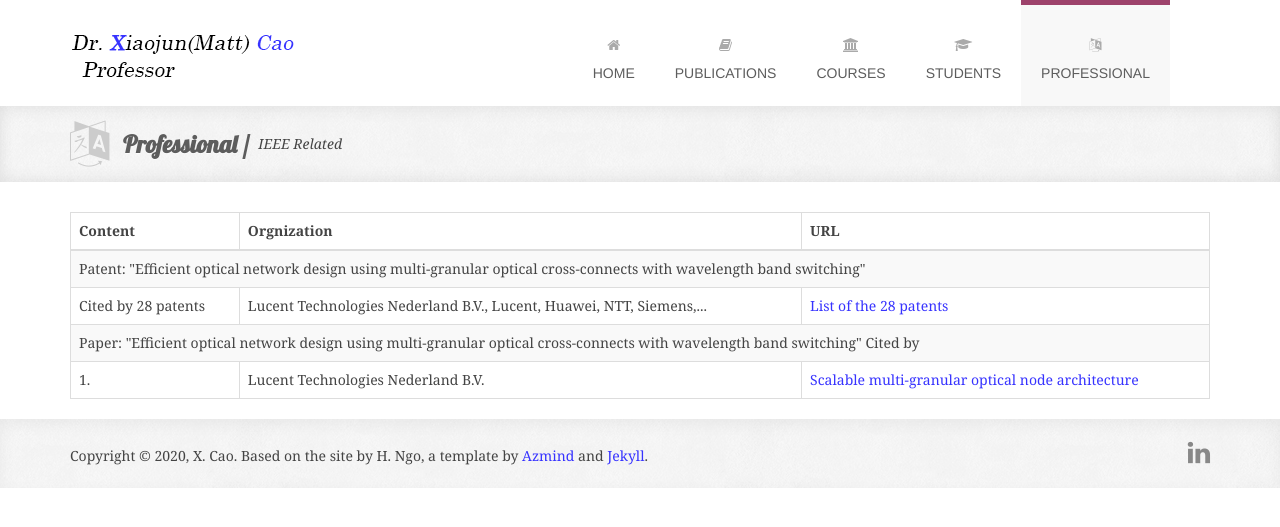
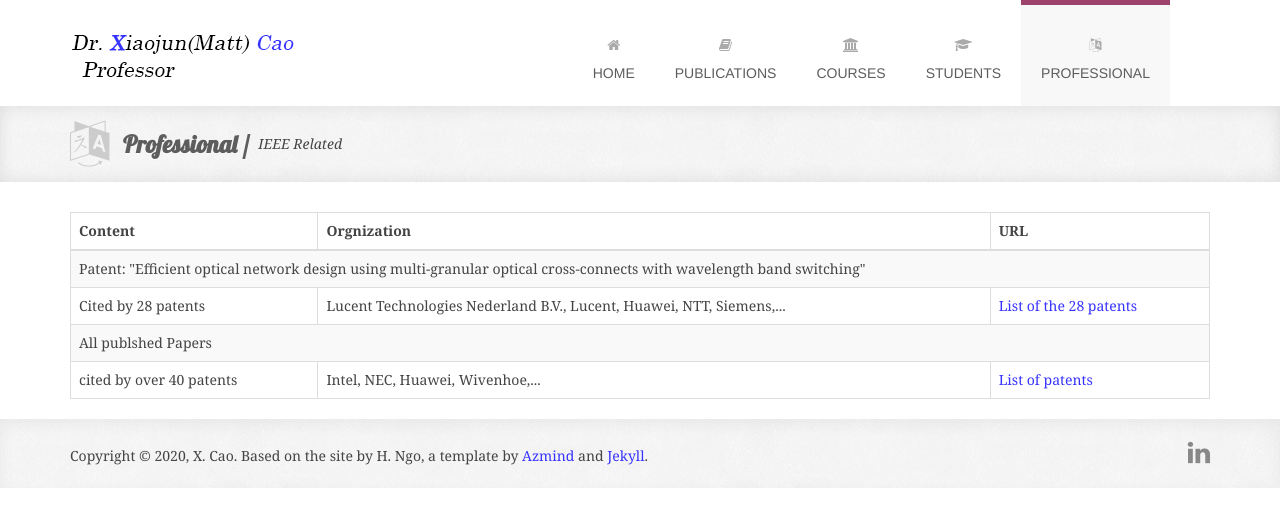
Before and after one commit to xiaojuncao/xiaojuncao, a Jekyll site: the page built from professional.html, in a window 1280 px wide. Shown: the top 527 px of the page. Built offline with Jekyll 4.4.1, drawn with Linux system fonts in a browser that asks for light colours; some web fonts are replaced.

Commit message:
Add files via upload

```diff
--- a/professional.html
+++ b/professional.html
@@ -28,12 +28,12 @@ sub-title: IEEE Related
     </tr>
 
     <tr>
-        <td colspan="3">Paper: "Efficient optical network design using multi-granular optical cross-connects with wavelength band switching" Cited by</td>
+        <td colspan="3">All publshed Papers</td>
     </tr>
     <tr>
-        <td>1. </td>
-        <td>Lucent Technologies Nederland B.V.</td>
-        <td><a href="https://patents.google.com/patent/WO2004028197A2/tr"> Scalable multi-granular optical node architecture </a></td>
+        <td>cited by over 40 patents </td>
+        <td>Intel, NEC, Huawei, Wivenhoe,...</td>
+        <td><a href="./PaperCitedbyPatents.xlsx"> List of patents </a></td>
     </tr>
     {% endfor %}
   </tbody>
```
Also changed, not shown: 1 other file.
